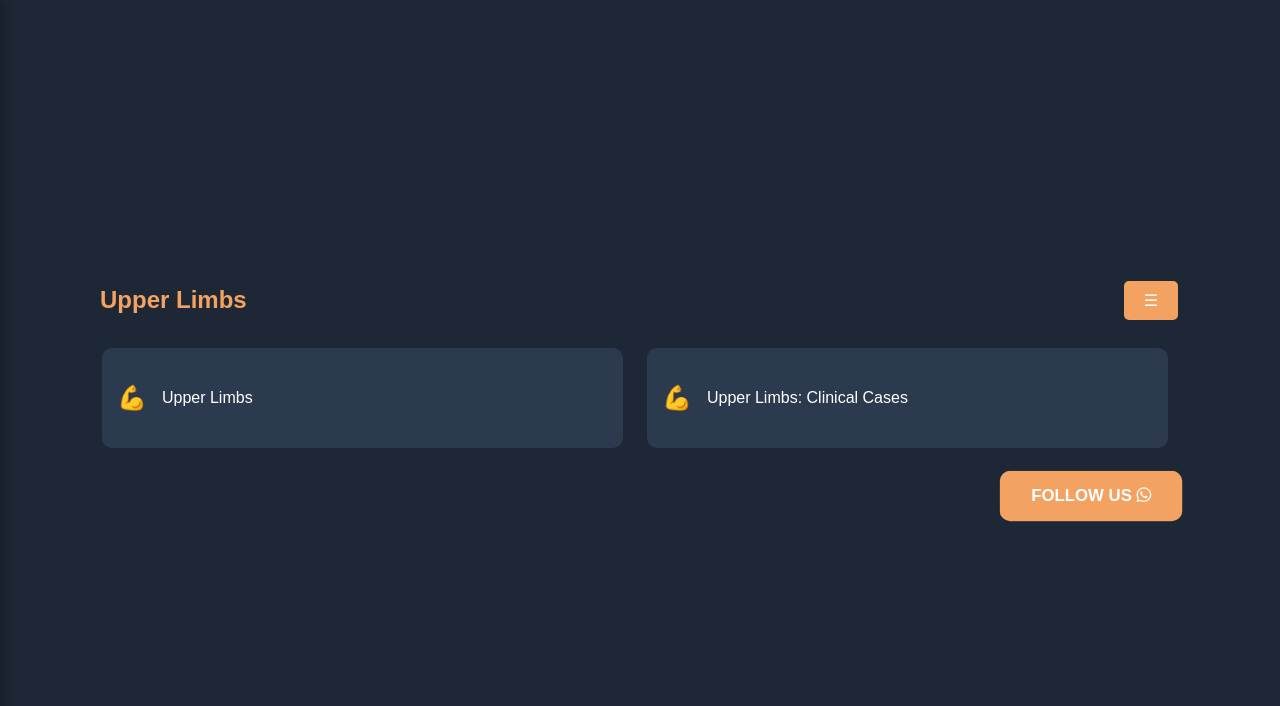
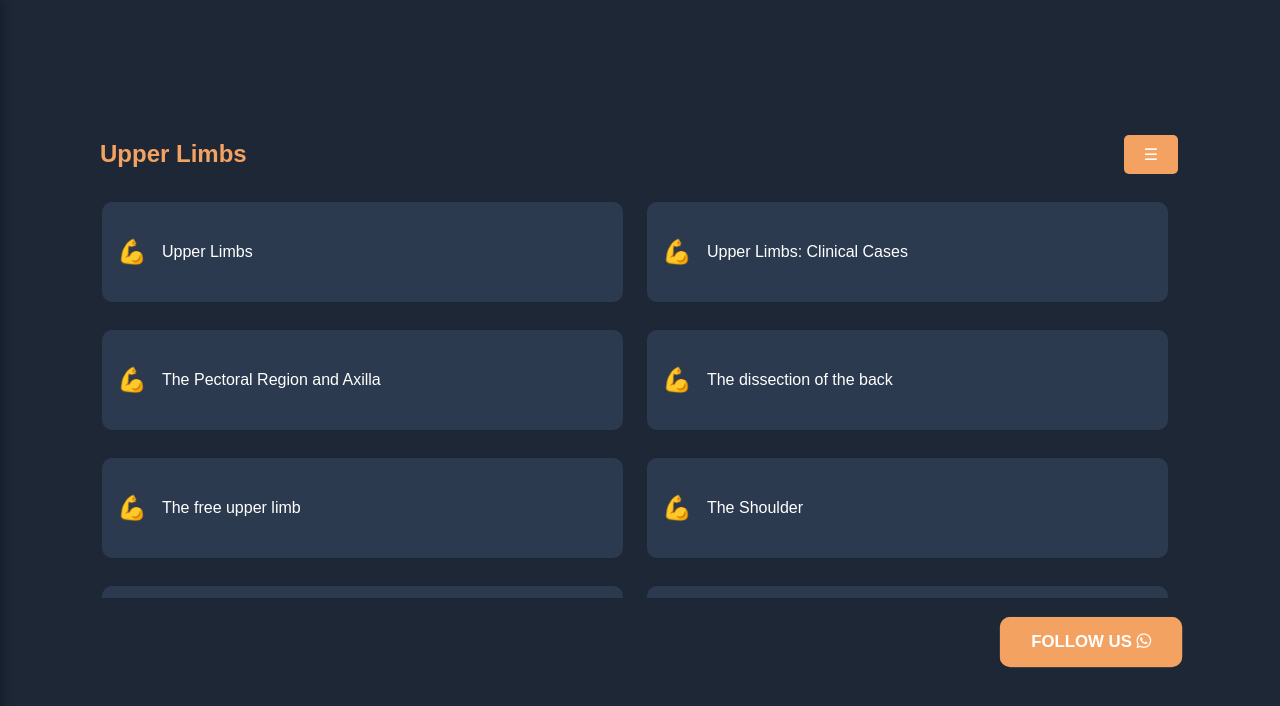
Before and after one commit to nelsonejumedia/quiz, a plain HTML site: page anatomy/upper-limbs.html in a window 1280 px wide. Drawn offline with nearby package versions, Linux system fonts and the light colour scheme.

Commit message:
Update upper-limbs.html

```diff
--- a/anatomy/upper-limbs.html
+++ b/anatomy/upper-limbs.html
@@ -38,7 +38,46 @@
                     <span>Upper Limbs: Clinical Cases</span>
                 </button>
 
+ <button class="category-btn" data-category="Pectoral and Axilla">
+                    <span class="category-icon">💪</span>
+                    <span>The Pectoral Region and Axilla</span>
+                </button>
 
+ <button class="category-btn" data-category="The dissection of the back">
+                    <span class="category-icon">💪</span>
+                    <span>The dissection of the back</span>
+                </button>
+
+ <button class="category-btn" data-category="Free upper limbs">
+                    <span class="category-icon">💪</span>
+                    <span>The free upper limb</span>
+                </button>
+
+ <button class="category-btn" data-category="Shoulder">
+                    <span class="category-icon">💪</span>
+                    <span>The Shoulder</span>
+                </button>
+
+
+ <button class="category-btn" data-category="arm">
+                    <span class="category-icon">💪</span>
+                    <span>The Arm</span>
+                </button>
+
+ <button class="category-btn" data-category="The Forearm and Hand">
+                    <span class="category-icon">💪</span>
+                    <span>The Forearm and Hand</span>
+                </button>
+
+ <button class="category-btn" data-category="joints">
+                    <span class="category-icon">💪</span>
+                    <span>The joints of the upper limb</span>
+                </button>
+
+ <button class="category-btn" data-category="Upper Limbs">
+                    <span class="category-icon">💪</span>
+                    <span>The muscles, movemen, and nerves of the upper limb</span>
+                </button>
 
             </div>
             <button id="upgrade-btn" class="animate-pulse">FOLLOW US <i class="fa fa-whatsapp" aria-hidden="true"></i> </button>
```
